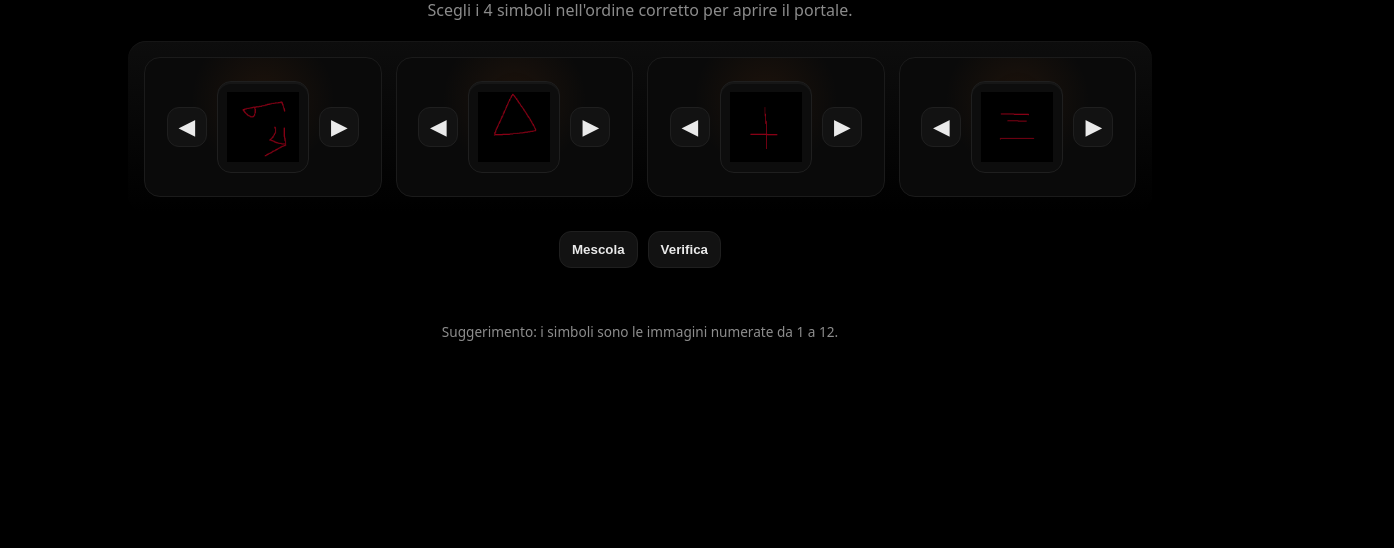
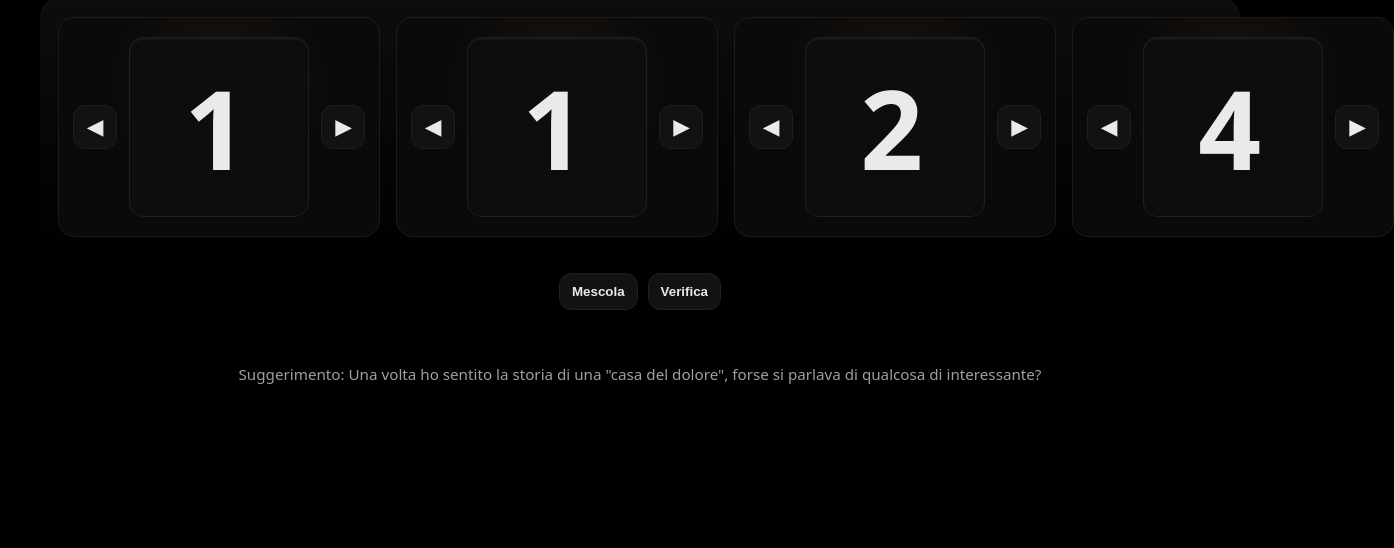
Before and after one commit to eviltheviolathor/hunt, a plain HTML site: page index.html in a window 1280 px wide. Shown: the part 252-800 px from the top of the page, 1394 px wide, since content can reach past the window. Drawn offline with Linux system fonts and the light colour scheme.

Commit message:
Update index.html

```diff
--- a/index.html
+++ b/index.html
@@ -10,32 +10,34 @@
     --accent:#ff7a18; --accent2:#c679ff;
     --card:#0a0a0a; --ok:#22c55e; --err:#ef4444;
   }
-  *{box-sizing:border-box} html,body{height:100%}
+  *{box-sizing:border-box}
+  html,body{height:100%}
   body{
     margin:0; background:var(--bg); color:var(--fg);
     font-family: ui-sans-serif, system-ui, -apple-system, Segoe UI, Roboto, Arial;
     display:flex; align-items:center; justify-content:center;
   }
-  .wrap{ width:min(1024px, 92vw); text-align:center; }
+  .wrap{ width:min(1200px, 94vw); text-align:center; }
   h1{ font-size:clamp(20px,3vw,28px); margin:0 0 6px; letter-spacing:.04em; }
   .sub{ color:var(--muted); margin:0 0 20px; }
   .panel{
-    display:grid; grid-template-columns:repeat(4, 1fr); gap:14px;
-    padding:16px; border-radius:18px; background:linear-gradient(180deg, #0d0d0d, #000);
+    display:grid; grid-template-columns:repeat(4, 1fr); gap:16px;
+    padding:18px; border-radius:18px; background:linear-gradient(180deg, #0d0d0d, #000);
     box-shadow: 0 20px 60px rgba(0,0,0,.55), inset 0 1px 0 rgba(255,255,255,.04);
   }
   .slot{
-    background:radial-gradient(120px 120px at 50% 30%, rgba(255,122,24,.08), transparent 60%), var(--card);
+    background:radial-gradient(180px 180px at 50% 30%, rgba(255,122,24,.08), transparent 60%), var(--card);
     border:1px solid #1b1b1b; border-radius:16px; padding:14px;
-    display:flex; align-items:center; justify-content:center; gap:10px; position:relative; min-height:140px;
+    display:flex; align-items:center; justify-content:center; gap:12px;
+    position:relative; min-height:220px;
   }
   .symbol{
-    width:92px; height:92px; border-radius:14px;
+    width:180px; height:180px; border-radius:14px;
     background:#0d0d0d; display:flex; align-items:center; justify-content:center;
+    font-size:110px; font-weight:800; letter-spacing:.06em;
     border:1px solid #1f1f1f; box-shadow: inset 0 2px 0 rgba(255,255,255,.04);
   }
-  .symbol img { width:72px; height:72px; object-fit:contain; }
-  .arrow{ width:40px; height:40px; display:flex; align-items:center; justify-content:center; font-size:20px; }
+  .arrow{ width:44px; height:44px; display:flex; align-items:center; justify-content:center; font-size:20px; }
   button{
     appearance:none; border:0; cursor:pointer; border-radius:12px; padding:10px 12px; font-weight:700;
     background:#121212; color:var(--fg); border:1px solid #1f1f1f;
@@ -46,8 +48,11 @@
   .success{ color:var(--ok); font-weight:800; animation: pop .6s ease; }
   .fail{ color:var(--err); font-weight:700; }
   @keyframes pop { from{ transform:scale(.96); opacity:.4 } to{ transform:scale(1); opacity:1 } }
-  .footer{ margin-top:18px; color:#7a7a7a; font-size:.92rem }
+  .footer{ margin-top:18px; color:#9aa0a6; font-size:.95rem }
   .tiny{ font-size:.85rem; color:#8d8d8d }
+  @media (max-width: 900px){
+    .panel{ grid-template-columns:repeat(2, 1fr); }
+  }
 </style>
 </head>
 <body>
@@ -55,55 +60,73 @@
     <h1>Combinazione di Simboli</h1>
     <p class="sub">Scegli i 4 simboli nell'ordine corretto per aprire il portale.</p>
 
-    <div class="panel" id="panel"></div>
+    <div class="panel" id="panel"><!-- slot creati via JS --></div>
 
     <div class="action">
       <button id="shuffle">Mescola</button>
       <button id="check">Verifica</button>
     </div>
     <div id="message" class="msg"></div>
-    <div class="footer tiny">Suggerimento: i simboli sono le immagini numerate da 1 a 12.</div>
+
+    <div class="footer" id="hintBox">Suggerimento…</div>
   </div>
 
 <script>
 /* =====================
    CONFIGURAZIONE
    ===================== */
+// Simboli disponibili (numeri)
+const SYMBOLS = [
+  { id: '1', view: '1' },
+  { id: '2', view: '2' },
+  { id: '3', view: '3' },
+  { id: '4', view: '4' },
+  { id: '5', view: '5' }
+];
 
-// Definiamo i 12 simboli come immagini (1.png … 12.png dentro /media/)
-const SYMBOLS = [];
-for (let i = 1; i <= 12; i++) {
-  SYMBOLS.push({
-    id: String(i),
-    view: `<img src="media/${i}.png" alt="simbolo ${i}" style="width:72px;height:72px">`
-  });
-}
+// Sequenza corretta
+const TARGET = ['1','2','3','4'];
 
-// Sequenza corretta: 1,2,3,4
-const TARGET = ['1','2','3','4'];
+// Numero di slot
 const SLOTS = 4;
 
-// =====================
+// Suggerimenti random
+const HINTS = [
+  "Spesso gli oggetti dei rituali si nascondono nelle stanze più buie.",
+  "Le scope delle streghe nascondono sempre qualcosa.",
+  "Una volta ho sentito la storia di una \"casa del dolore\", forse si parlava di qualcosa di interessante?"
+];
 
+/* =====================
+   LOGICA
+   ===================== */
 const panel   = document.getElementById('panel');
 const message = document.getElementById('message');
-let state = [];
+const hintBox = document.getElementById('hintBox');
+let state = []; // indice di SYMBOLS per ogni slot
 
 function createSlot(i){
   const wrap = document.createElement('div');
   wrap.className = 'slot';
 
   const left = document.createElement('button');
-  left.className = 'arrow'; left.textContent = '◀';
+  left.className = 'arrow';
+  left.setAttribute('aria-label','precedente');
+  left.textContent = '◀';
 
   const sym = document.createElement('div');
   sym.className = 'symbol';
+  sym.setAttribute('role','img');
+  sym.setAttribute('aria-live','polite');
 
   const right = document.createElement('button');
-  right.className = 'arrow'; right.textContent = '▶';
+  right.className = 'arrow';
+  right.setAttribute('aria-label','successivo');
+  right.textContent = '▶';
 
   wrap.appendChild(left); wrap.appendChild(sym); wrap.appendChild(right);
 
+  // stato iniziale random
   state[i] = Math.floor(Math.random() * SYMBOLS.length);
   renderSymbol(sym, state[i]);
 
@@ -138,15 +161,38 @@ function check(){
   if(ok){
     message.className = 'msg success';
     message.textContent = 'bravo';
+    confetti();
   } else {
     message.className = 'msg fail';
     message.textContent = 'sbagliato';
   }
 }
 
+// mini-confetti senza librerie
+function confetti(){
+  const n = 60;
+  for (let i=0;i<n;i++){
+    const p = document.createElement('div');
+    const size = 4 + Math.random()*6;
+    p.style.position='fixed'; p.style.left=(Math.random()*100)+'vw'; p.style.top='-10px';
+    p.style.width=size+'px'; p.style.height=size+'px';
+    p.style.background = Math.random()>.5 ? 'var(--accent)' : 'var(--accent2)';
+    p.style.borderRadius='2px'; p.style.opacity=.9; p.style.zIndex=9999;
+    document.body.appendChild(p);
+    const x = (Math.random()*2 -1) * 60;
+    const dur = 1500 + Math.random()*1200;
+    p.animate([{transform:`translate(${x}px, 0)`},{transform:`translate(${x*1.2}px, 95vh)`}],
+              {duration:dur, easing:'cubic-bezier(.2,.7,.2,1)'}).onfinish = ()=> p.remove();
+  }
+}
+
+// Avvio
 document.getElementById('shuffle').addEventListener('click', shuffle);
 document.getElementById('check').addEventListener('click', check);
 build();
+
+// Mostra un suggerimento casuale
+hintBox.textContent = "Suggerimento: " + HINTS[Math.floor(Math.random()*HINTS.length)];
 </script>
 </body>
 </html>
```
